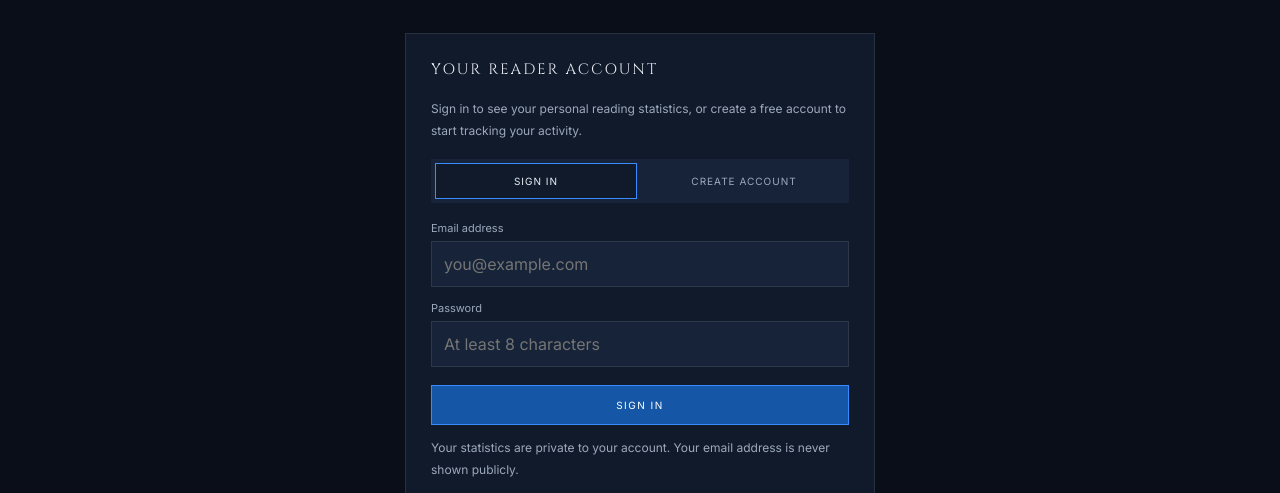
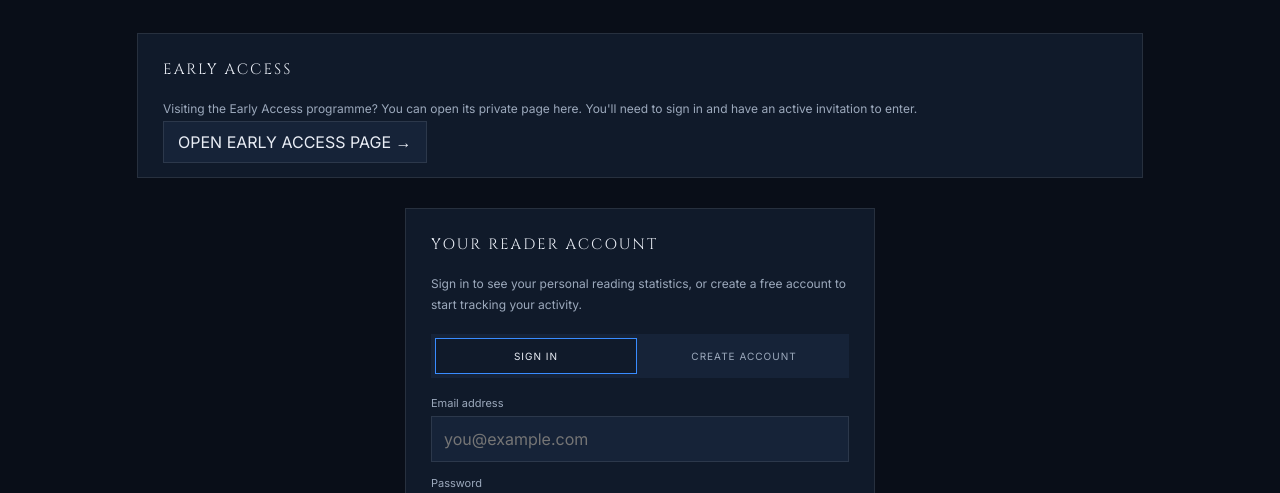
Before and after one commit to orlonguniverse/orlonguniverse.github.io, a plain HTML site: page books/trials-of-eden/account.html in a window 1280 px wide. Shown: the part 273-766 px from the top of the page. Drawn offline with nearby package versions, Linux system fonts and the light colour scheme.

Commit message:
Add Early Access route to reader statistics

```diff
--- a/books/trials-of-eden/account.html
+++ b/books/trials-of-eden/account.html
@@ -108,6 +108,11 @@ footer{padding:35px 20px;border-top:1px solid var(--border);text-align:center;co
 </nav>
 <main>
 <header class="page-heading"><p class="eyebrow">YOUR PERSONAL READING PROFILE</p><h1>MY READING STATISTICS</h1><p>Track the chapters you've marked complete, your reactions, your comments and your contribution to the reader community.</p></header>
+<section class="panel" aria-labelledby="earlyAccessRouteHeading">
+<h2 id="earlyAccessRouteHeading">EARLY ACCESS</h2>
+<p class="muted">Visiting the Early Access programme? You can open its private page here. You'll need to sign in and have an active invitation to enter.</p>
+<a class="secondary" href="../../early-access/">OPEN EARLY ACCESS PAGE →</a>
+</section>
 <section class="panel auth-panel" id="authPanel"><h2 id="authHeading">YOUR READER ACCOUNT</h2><p class="muted" id="authMessage" aria-live="polite">Sign in to see your personal reading statistics, or create a free account to start tracking your activity.</p>
 <div class="mode-switch" role="group" aria-label="Account action"><button type="button" class="active" data-mode="signin">SIGN IN</button><button type="button" data-mode="signup">CREATE ACCOUNT</button></div>
 <form id="authForm"><div id="nameField" hidden><label for="displayName">Display name (optional)</label><input id="displayName" maxlength="40" autocomplete="nickname" placeholder="How should we address you?"></div><label for="email">Email address</label><input id="email" type="email" autocomplete="email" required placeholder="you@example.com"><label for="password">Password</label><input id="password" type="password" minlength="8" autocomplete="current-password" required placeholder="At least 8 characters"><button class="primary" id="authSubmit" type="submit">SIGN IN</button></form><p class="muted">Your statistics are private to your account. Your email address is never shown publicly.</p></section>
```
